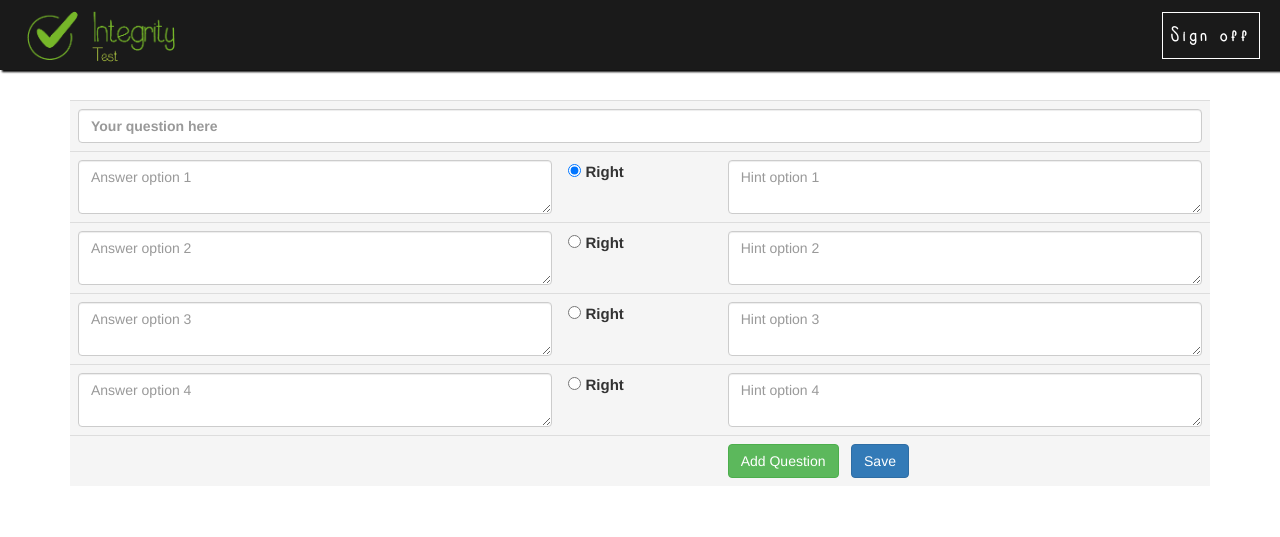
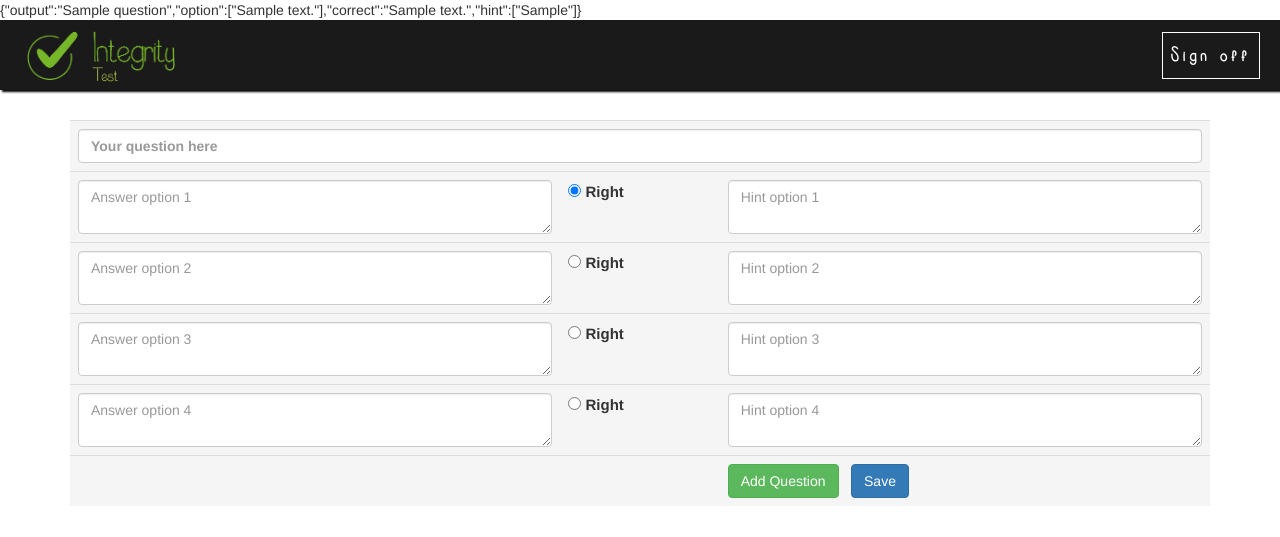
Before and after one commit to Acesmndr/Integrity-Test, a PHP site: page /admineditable.php?qid=1 in a window 1280 px wide. Shown: the top 537 px of the page. Run offline with PHP 8.4, Linux system fonts and the light colour scheme; tables that the repository leaves empty or names only in its code hold one stand-in row (values such as "Sample post"); some web fonts are replaced.

Commit message:
php code embedded as output_json.php file

```diff
--- a/admineditable.php
+++ b/admineditable.php
@@ -9,10 +9,12 @@
 <script type="text/javascript" src="js/vendor/jquery-1.11.1.min.js"></script>
 <!--link rel="stylesheet" type="text/css" href="bootstrap/dist/css/bootstrap.css.map">
 <link rel="stylesheet" type="text/css" href="bootstrap/dist/css/bootstrap-theme.min.css"-->
-<?php
+	<?php
 		if($_GET["qid"]){
+			/*for javascript*/
 			//mention code here to get all the data previously stored content from the qid received
-			echo '<script type="text/javascript">alert('.$_GET["qid"].')</script>';
+			include("output_json.php");
+		//test	echo '<script type="text/javascript">alert('.$_GET["qid"].')</script>';
 		}
 	?>
 <body>
```
